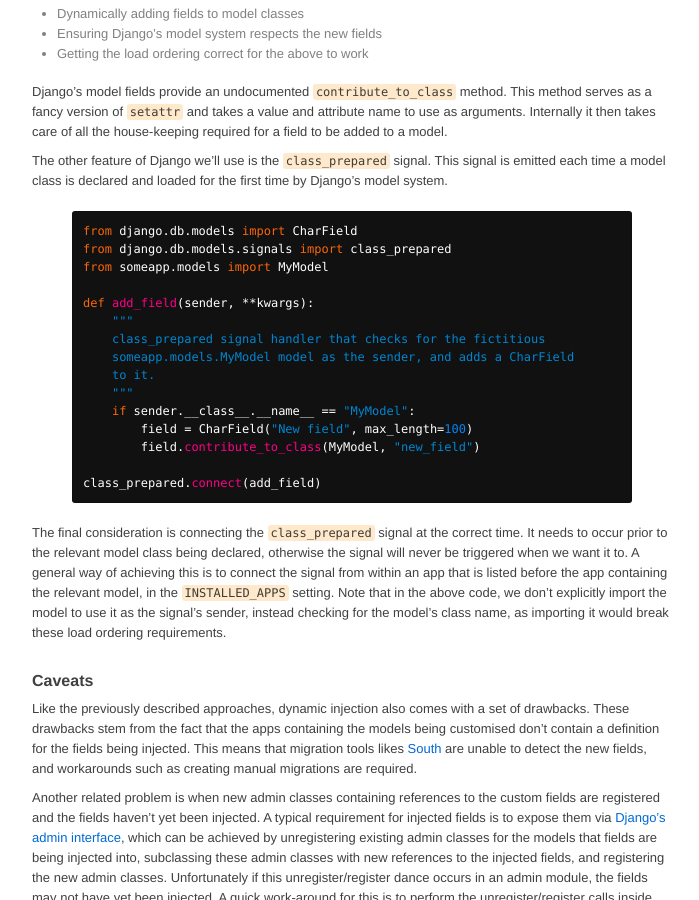
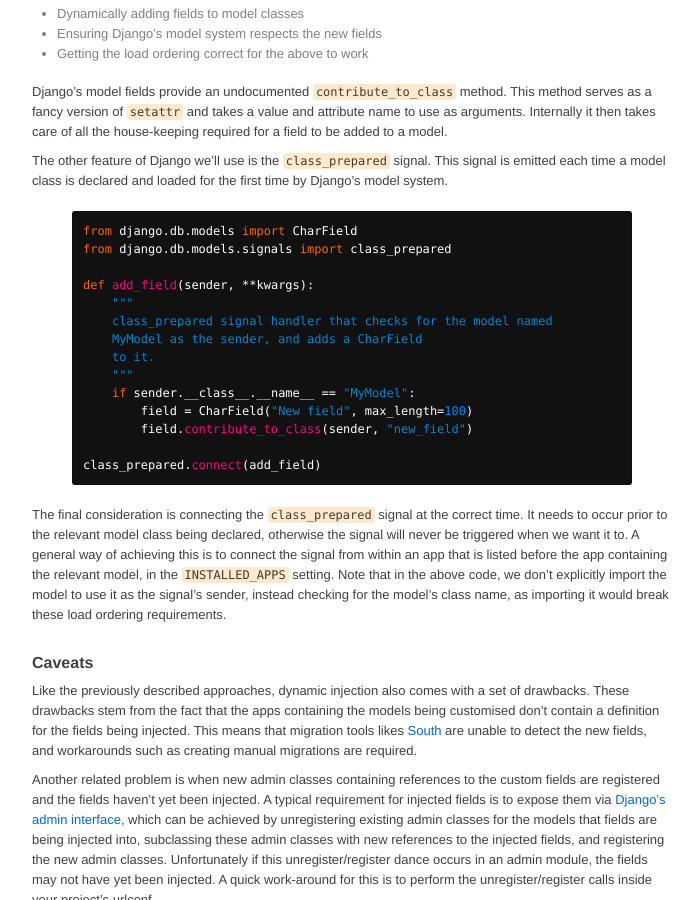
Before and after one commit to xli1224/stephenmcd.github.com, a Jekyll site: the page built from _posts/2011-11-10-django-model-field-injection.md, in a window 1280 px wide and 900 px high, scrolled down 784 px. Shown: the whole window, without its empty margins (288-987 px from the left). Built offline with Jekyll 4.4.1, drawn with Linux system fonts in a browser that asks for light colours.

Commit message:
Fixed bug in code snippet.

```diff
--- a/_posts/2011-11-10-django-model-field-injection.md
+++ b/_posts/2011-11-10-django-model-field-injection.md
@@ -35,17 +35,16 @@ The other feature of Django we'll use is the [`class_prepared`](https://docs.dja
 {% highlight python %}
 from django.db.models import CharField
 from django.db.models.signals import class_prepared
-from someapp.models import MyModel
 
 def add_field(sender, **kwargs):
     """
-    class_prepared signal handler that checks for the fictitious
-    someapp.models.MyModel model as the sender, and adds a CharField
+    class_prepared signal handler that checks for the model named
+    MyModel as the sender, and adds a CharField
     to it.
     """
     if sender.__class__.__name__ == "MyModel":
         field = CharField("New field", max_length=100)
-        field.contribute_to_class(MyModel, "new_field")
+        field.contribute_to_class(sender, "new_field")
 
 class_prepared.connect(add_field)
 {% endhighlight %}
```
